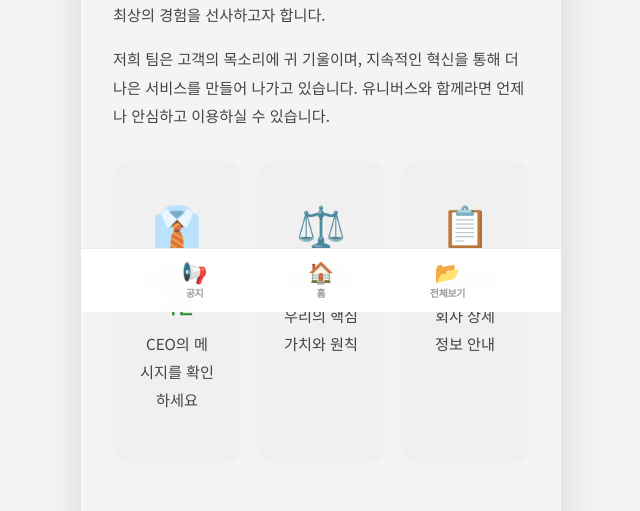
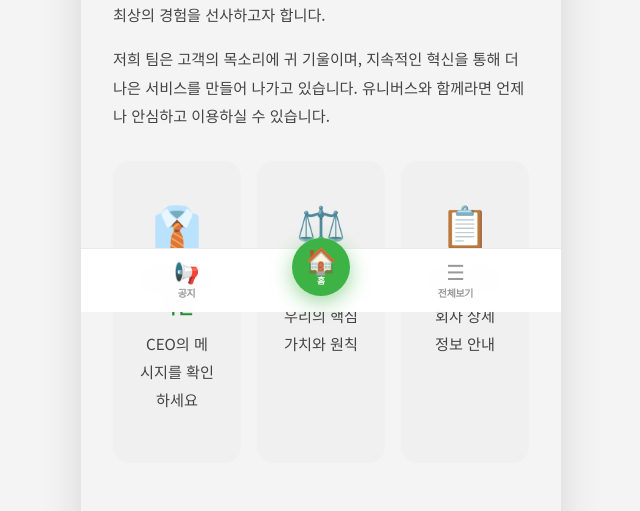
Before and after one commit to universestudio-koreanempire/universe-go, a Flask app: page /company in a window 1280 px wide. Shown: the part 488-999 px from the top of the page, without its empty margins (319-959 px from the left). Run offline with Flask 3, Linux system fonts and the light colour scheme.

Commit message:
Update base.html

```diff
--- a/mafia_integrated_V-app_modified/mafia_integrated V-app/mafia_integrated V-app/templates/base.html
+++ b/mafia_integrated_V-app_modified/mafia_integrated V-app/mafia_integrated V-app/templates/base.html
@@ -42,14 +42,14 @@
     </a>
 
     <a href="{{ url_for('index') }}"
-       class="tab-item home-tab {% if request.endpoint == 'index' %}active{% endif %}">
+       class="tab-item tab-center-btn {% if request.endpoint == 'index' %}active{% endif %}">
         <span class="tab-icon">🏠</span>
         <span class="tab-label">홈</span>
     </a>
 
     <a href="{{ url_for('sitemap') }}"
        class="tab-item {% if request.endpoint == 'sitemap' %}active{% endif %}">
-        <span class="tab-icon">📂</span>
+        <span class="tab-icon">☰</span>
         <span class="tab-label">전체보기</span>
     </a>
 </nav>
```
